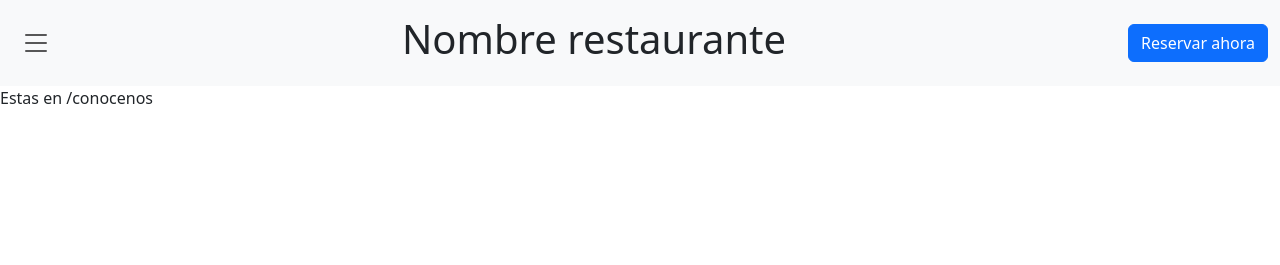
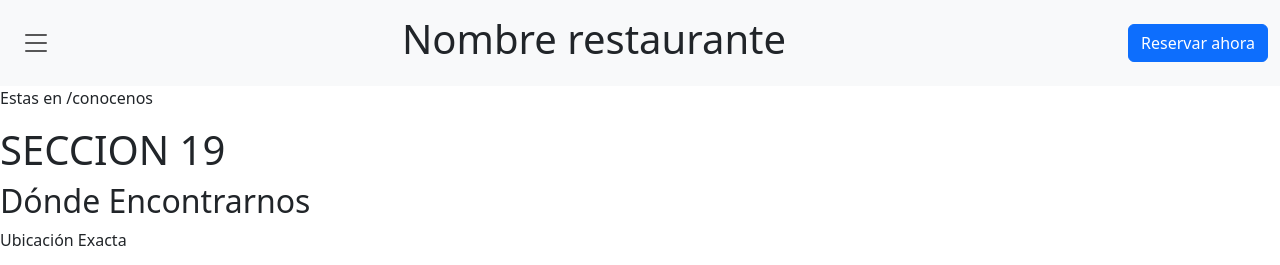
Before and after one commit to Sponton-Lucas/Proyecto-Final-IDS, a Flask app: page /conocenos in a window 1280 px wide. Shown: the top 265 px of the page. Run offline with Flask 3, Linux system fonts and the light colour scheme.

Commit message:
Creacion del conocenos de la seccion 19

```diff
--- a/front-end/templates/conocenos.html
+++ b/front-end/templates/conocenos.html
@@ -6,4 +6,30 @@
 
 <p>Estas en /conocenos</p>
 
+<section>
+
+    <div>
+        <h1>SECCION 19</h1>
+    </div>
+
+    <div>
+
+        <div>
+            <h2>Dónde Encontrarnos</h2>
+            <p>Ubicación Exacta</p>
+        </div>
+
+        <div>
+            <iframe
+                src="https://www.google.com/maps/embed?pb=!1m18!1m12!1m3!1d3022.6175402120464!2d-73.98785312342624!3d40.74844047138914!2m3!1f0!2f0!3f0!3m2!1i1024!2i768!4f13.1!3m3!1m2!1s0x89c259a9b3117469%3A0xd134e199a405a163!2s350%205th%20Ave%2C%20New%20York%2C%20NY%2010118%2C%20EE.%20UU.!5e0!3m2!1ses-419!2sar!4v1716840000000!5m2!1ses-419!2sar"
+                width="600"
+                height="450"
+                loading="lazy"
+            ></iframe>
+        </div>
+
+    </div>
+
+</section>
+
 {% endblock %}
```
